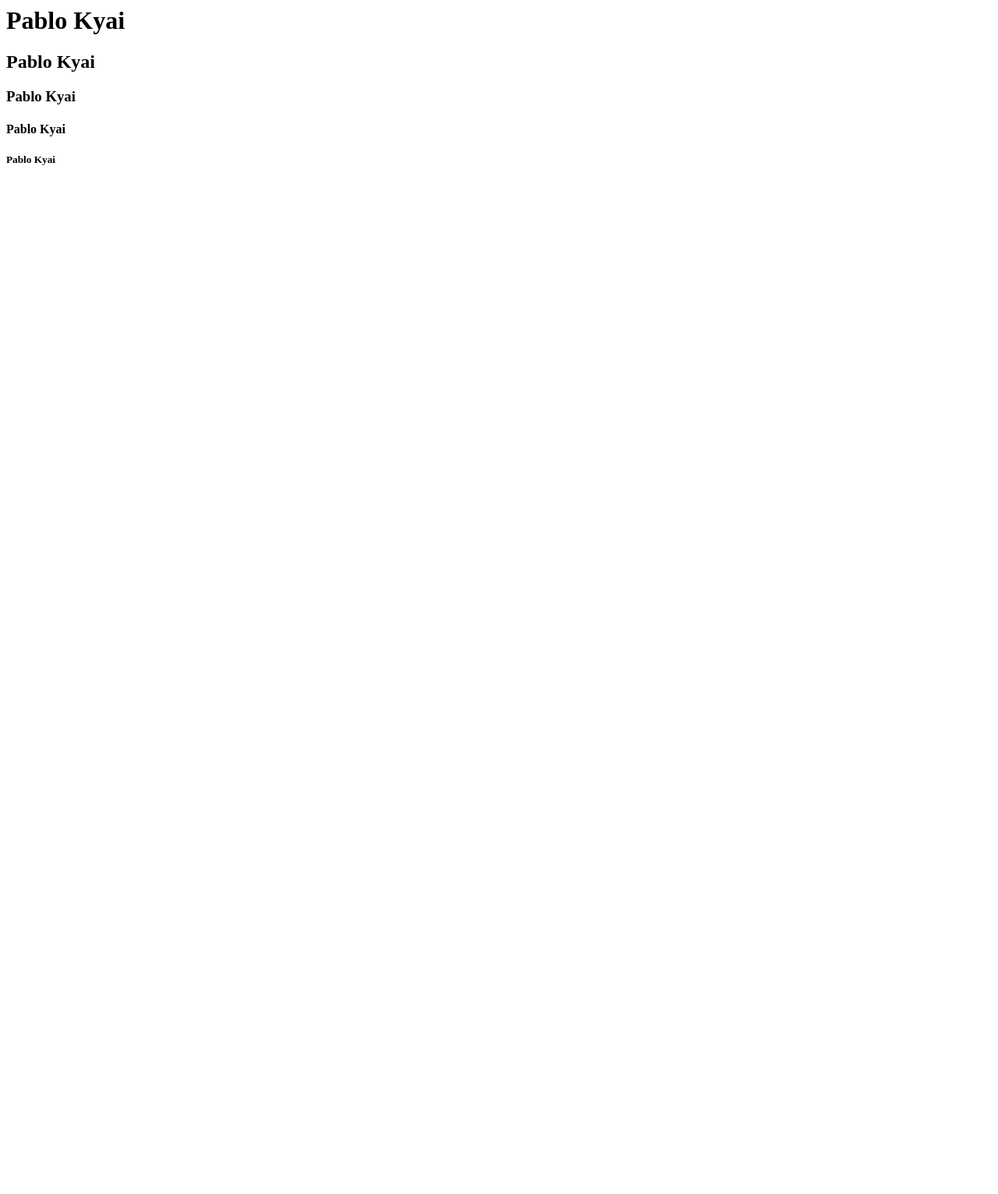
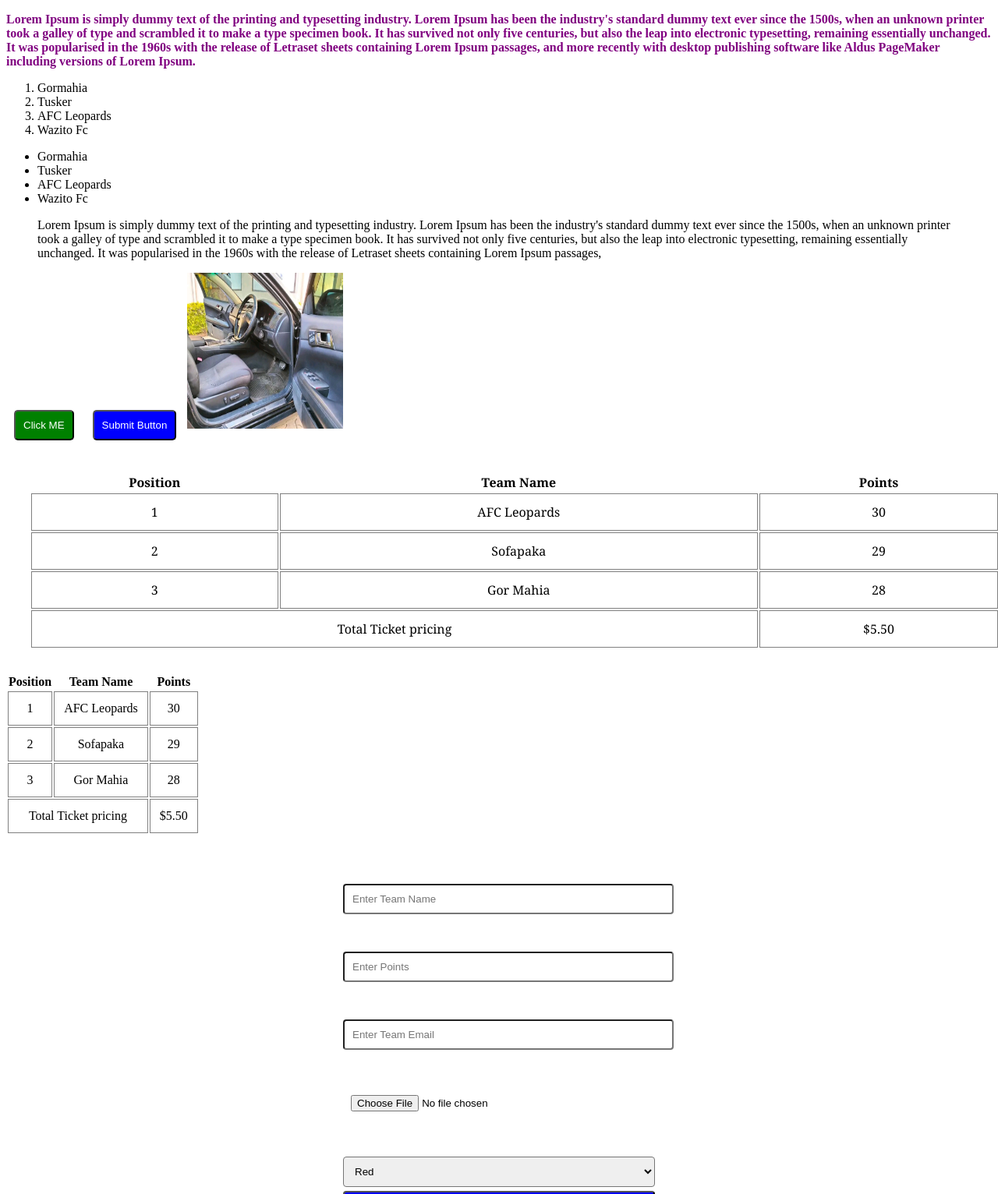
Before and after one commit to Elixzokyai/EmobiliswebDevelopment, a plain HTML site: page index.html in a window 1280 px wide. Shown: the top 1532 px of the page at 78% size. Before the commit the page ends 800 px from the top, so only its background shows below. Drawn offline with Linux system fonts and the light colour scheme.

Commit message:
added html elements and CSS codes

```diff
--- a/CSS/Style.css
+++ b/CSS/Style.css
@@ -0,0 +1,63 @@
+/* internal CSS */
+    /*  css code   */
+    button {
+        background-color: green;
+        color: white;
+        padding: 10px;
+        margin: 10px;
+        border-radius: 5px;
+    }
+    /* to syle using an id , place # infront of the id name*/
+    #btnSubmit {
+        background-color: blue;
+        color: white;
+        padding: 10px;
+        margin: 10px;
+        border-radius: 5px;
+    }
+
+    /* to style using a class , place . infront of the class name */
+    .table {
+        width: 100%;
+        margin: 20px;
+        padding: 10px;
+        font-family: Cambria;
+    }
+    td {
+        padding: 12px;
+        text-align: center;
+        border: 1px solid grey;
+    }
+
+    /* input features and styles */
+form {
+    max-width: 400px;
+    margin: 0 auto;
+    padding: 20px;
+    border-radius: 8px;
+}
+label {
+    display: block;
+    margin-bottom:5px;
+    font-weight: bold;
+    color: white;
+    padding: 10px;
+}
+input[type="text"],
+input[type="number"],
+input[type="file"],
+input[type="email"],
+input[type="submit"],
+input[type="reset"],
+select {
+    width: 100%;
+    padding: 10px;
+    margin-bottom: 5px;
+    border-radius: 4px;
+}
+input[type="submit"]{
+    background-color: blue;
+}
+input[type="reset"]{
+    background-color: red;
+}
--- a/index.html
+++ b/index.html
@@ -1,12 +1,135 @@
-<html>
+<!DOCTYPE html>
+<html >
+<meta charset="UTF-8"
   <head>
-      <title> My First Website</title>
+      <title> Emobilis</title>
+<!--    link to the file -->
+    <link href="CSS/Style.css" rel="stylesheet"/>
+<!--    internal css -->
+
+
+
   </head>
+<p style="font-family: 'Calibri Light'; font-weight: bold; color: purple;">Lorem Ipsum is simply dummy text of the printing and typesetting industry. Lorem Ipsum has been the industry's
+    standard dummy text ever since the 1500s, when an unknown printer took a galley of type and scrambled it to make a
+    type specimen book. It has survived not only five centuries, but also the leap into electronic typesetting,
+    remaining essentially unchanged. It was popularised in the 1960s with the release of Letraset sheets containing
+    Lorem Ipsum passages,
+    and more recently with desktop publishing software like Aldus PageMaker including versions of Lorem Ipsum.
+    </p>
+    <!-- lists-->
+    <!-- unordered elements-->
+    <ol>
+       <li>Gormahia</li>
+       <li>Tusker</li>
+       <li>AFC Leopards</li>
+       <li>Wazito Fc</li>
+
+    </ol>
+
+    <!-- unordered elements-->
+    <ul>
+       <li>Gormahia</li>
+       <li>Tusker</li>
+       <li>AFC Leopards</li>
+       <li>Wazito Fc</li>
+    </ul>
+
+<blockquote>
+  Lorem Ipsum is simply dummy text of the printing and typesetting industry. Lorem Ipsum has been the
+    industry's
+    standard dummy text ever since the 1500s, when an unknown printer took a galley of type and scrambled it to make a
+    type specimen book. It has survived not only five centuries, but also the leap into electronic typesetting,
+    remaining essentially unchanged. It was popularised in the 1960s with the release of Letraset sheets containing
+    Lorem Ipsum passages,
+</blockquote>
+<!--examples of inline elements -->
+<!-- buttons -->
+<button>Click ME</button>
+<button id="btnSubmit">Submit Button</button>
+<!--image-->
+<img src="Assests/1709418119573.jpg" width="200" height="200" alt="Some image here"/>
+<!--table-->
+<table class="table">
+    <thead>
+    <th>Position</th>
+    <th>Team Name</th>
+    <th>Points</th>
+    </thead>
+    <tbody>
+    <tr>
+        <td>1</td>
+        <td>AFC Leopards</td>
+        <td>30</td>
+    </tr>
+    <tr>
+        <td>2</td>
+        <td>Sofapaka</td>
+        <td>29</td>
+    </tr>
+    <tr>
+        <td>3</td>
+        <td>Gor Mahia</td>
+        <td>28</td>
+    </tr>
+    </tbody>
+    <tfoot>
+    <tr>
+        <td colspan="2">Total Ticket pricing</td>
+        <td>$5.50</td>
+    </tr>
+    </tfoot>
+</table>
+<table>
+    <thead>
+    <th>Position</th>
+    <th>Team Name</th>
+    <th>Points</th>
+    </thead>
+    <tbody>
+    <tr>
+        <td>1</td>
+        <td>AFC Leopards</td>
+        <td>30</td>
+    </tr>
+    <tr>
+        <td>2</td>
+        <td>Sofapaka</td>
+        <td>29</td>
+    </tr>
+    <tr>
+        <td>3</td>
+        <td>Gor Mahia</td>
+        <td>28</td>
+    </tr>
+    </tbody>
+    <tfoot>
+    <tr>
+        <td colspan="2">Total Ticket pricing</td>
+        <td>$5.50</td>
+    </tr>
+    </tfoot>
+</table>
+<!--form -->
+<form method="POST">
+    <label>Team Name</label>
+    <input type="text" placeholder="Enter Team Name" name="team_name"/>
+    <label>Season Points</label>
+    <input type="number" placeholder="Enter Points" name="team_points"/>
+    <label>Team Email</label>
+    <input type="email" placeholder="Enter Team Email" name="team_email"/>
+    <label>Team Picture</label>
+    <input type="file" name="team-pic">
+    <label>Home Tema Color</label>
+    <select name="team_color">
+        <option value="red">Red</option>
+        <option value="green">Green</option>
+        <option value="purple">Purple</option>
+    </select>
+    <input type="submit" value="Submit Team"/>
+    <input type="reset" value="Reset Form">
+</form>
+
   <body>
-    <h1>Pablo Kyai</h1>
-    <h2>Pablo Kyai</h2>
-    <h3>Pablo Kyai</h3>
-    <h4>Pablo Kyai</h4>
-    <h5>Pablo Kyai</h5>
-  </body>
+    </body>
 </html>
```
Also changed, not shown: Assests/1709418119573.jpg (added).
